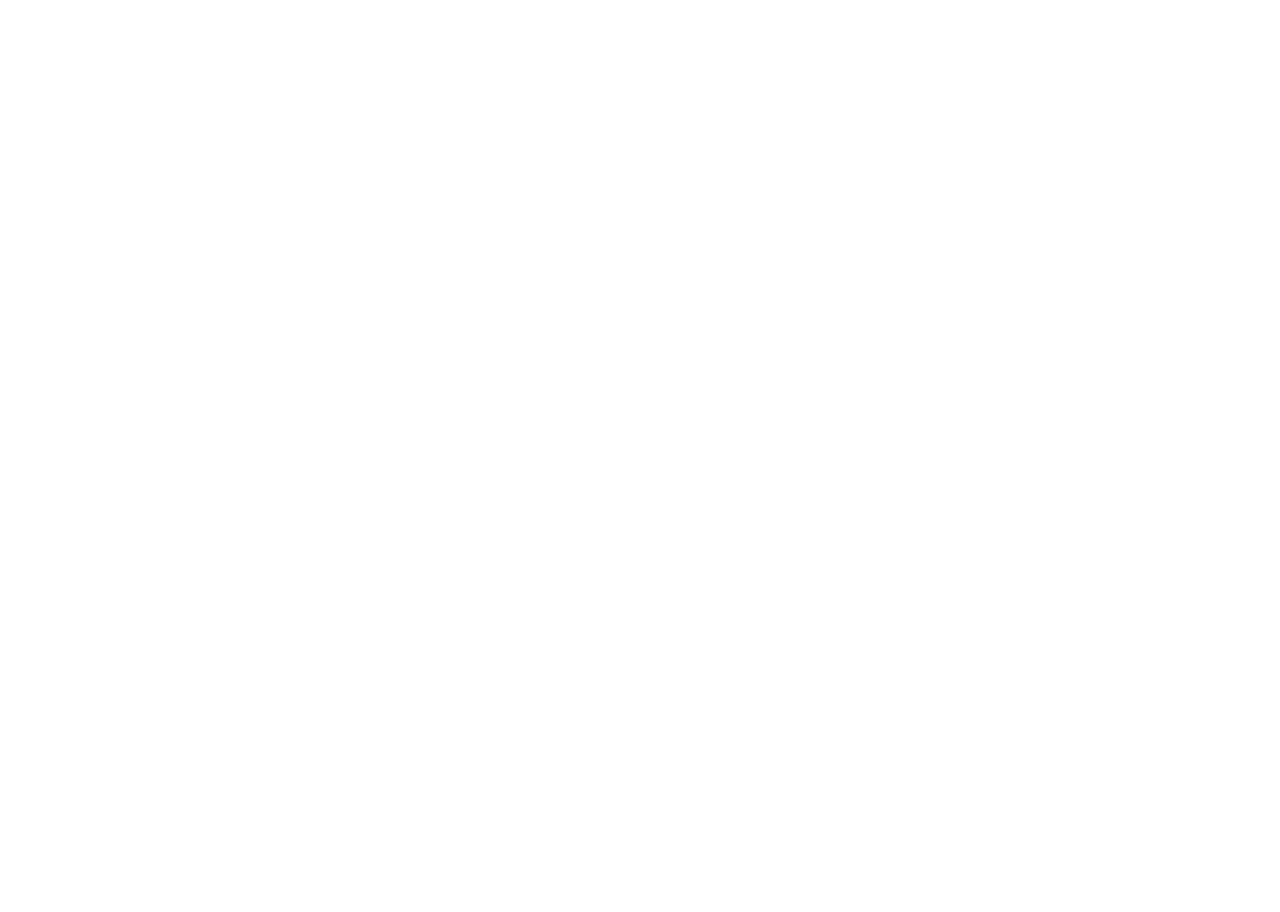
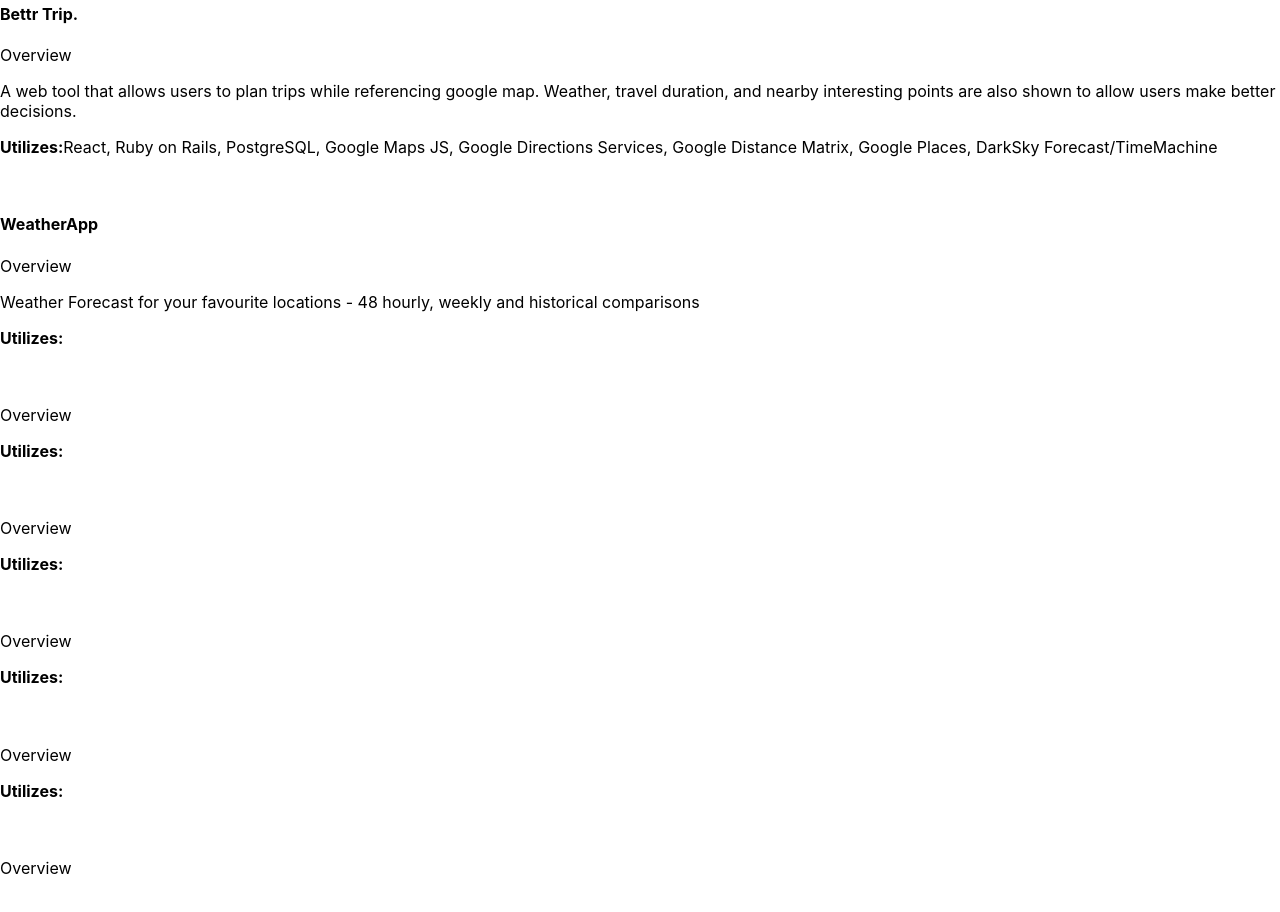
Before and after one commit to JashanB/my-portfolio, a React (Create React App) app: page / in a window 1280 px wide. Shown: the part 1460-2372 px from the top of the page. Before the commit the page ends 1410 px from the top, so only its background shows below. Built offline with nearby package versions, Linux system fonts and the light colour scheme.

Commit message:
putting pieces together, developing projects

```diff
--- a/src/components/profile/Profile.js
+++ b/src/components/profile/Profile.js
@@ -2,6 +2,7 @@
 import './Profile.css';
 
 export default function Profile(props) {
+
   return (
     <div id="profile">
       <img src="crop1.png"></img>
--- a/src/components/project/Project.css
+++ b/src/components/project/Project.css
@@ -0,0 +1,3 @@
+.project-container {
+  text-align: left;
+}
--- a/src/components/project/Project.js
+++ b/src/components/project/Project.js
@@ -1,44 +1,63 @@
 import React from 'react';
 import './Project.css';
 import { projObj } from "../projectObj";
-import ProjectItem from "../projectItem";
 
-export default function Project (props) {
-  //take projObj
-  //make list item for each one - pass down info about project
-  //have container which holds all projObj - href to project page
-  // 1: {
-  //   name: "Bettr Trip.",
-  //   frontend: "React",
-  //   backend: "Ruby on Rails",
-  //   api: "Google Maps JS, Google Directions Services, Google Distance Matrix, Google Places, DarkSky Forecast/TimeMachine",
-  //   database: "psql",
-  //   image: "",
-  //   type: "blog",
-  //   testing: "",
-  //   description: "A web tool that allows users to plan trips while referencing google map. Weather, travel duration, and nearby interesting points are also shown to allow users make better decisions."
-  // },
-  const projectArray = [];
-  // for (let project of projObj) {
-  //   projectArray.push(project);
-  // };
-  const projectComponents = projectArray.map(function(proj, index) {
-    return (
-      <ProjectItem
-        key={index}
-        name={proj.name}
-        frontend={proj.frontend}
-        backend={proj.backend}
-        api={proj.api}
-        database={proj.database}
-        image={proj.image}
-        type={proj.type}
-        testing={proj.testing}
-        description={proj.description}
-      />
-    )
-  })
-  return (<div>
-    {projectComponents}
-  </div>)
+export default function Project(props) {
+
+  return (
+    <div id="projects">
+      <h2>Projects</h2>
+      <div className="project-container">
+        <div id="Bettr Trip.">
+          <h4>Bettr Trip.</h4>
+          <span>Overview</span>
+          <p>A web tool that allows users to plan trips while referencing google map. Weather, travel duration, and nearby interesting points are also shown to allow users make better decisions.</p>
+          <p><b>Utilizes:</b>React, Ruby on Rails, PostgreSQL, Google Maps JS, Google Directions Services, Google Distance Matrix, Google Places, DarkSky Forecast/TimeMachine</p>
+          <img></img>
+        </div>
+        <div id="">
+          <h4>WeatherApp</h4>
+          <span>Overview</span>
+          <p>Weather Forecast for your favourite locations - 48 hourly, weekly and historical comparisons</p>
+          <p><b>Utilizes:</b></p>
+          <img></img>
+        </div>
+        <div id="">
+          <h4></h4>
+          <span>Overview</span>
+          <p></p>
+          <p><b>Utilizes:</b></p>
+          <img></img>
+        </div>
+        <div id="">
+          <h4></h4>
+          <span>Overview</span>
+          <p></p>
+          <p><b>Utilizes:</b></p>
+          <img></img>
+        </div>
+        <div id="">
+          <h4></h4>
+          <span>Overview</span>
+          <p></p>
+          <p><b>Utilizes:</b></p>
+          <img></img>
+        </div>
+        <div id="">
+          <h4></h4>
+          <span>Overview</span>
+          <p></p>
+          <p><b>Utilizes:</b></p>
+          <img></img>
+        </div>
+        <div id="">
+          <h4></h4>
+          <span>Overview</span>
+          <p></p>
+          <p></p>
+          <img></img>
+        </div>
+      </div>
+    </div>
+  )
 }
--- a/src/components/projectItem/ProjectItem.js
+++ /dev/null
@@ -1,8 +0,0 @@
-import React from 'react';
-import './ProjectItem.css';
-
-export default function ProjectItem (props) {
-  return (<div>
-
-  </div>)
-}
--- a/src/components/projectItem/index.js
+++ /dev/null
@@ -1 +0,0 @@
-export { default } from "./ProjectItem";
--- a/src/components/workExp/WorkExp.css
+++ b/src/components/workExp/WorkExp.css
@@ -1,3 +1,3 @@
-#work-experience {
+.exp-list {
   text-align: left;
 }
--- a/src/components/workExp/WorkExp.js
+++ b/src/components/workExp/WorkExp.js
@@ -5,6 +5,7 @@
   return (
     <div id="work-experience">
       <h2>Work Experience</h2>
+      <div className="exp-list">
         <div className="exp">
           <h4>Resturant Manager: Sitara Resturant</h4>
           <p>2018-2019</p>
@@ -33,5 +34,6 @@
           </ul>
         </div>
       </div>
+    </div>
   )
 }
```
Also changed, not shown: src/components/projectItem/ProjectItem.css (deleted). Lines whose indentation alone changed are shown as unchanged.
